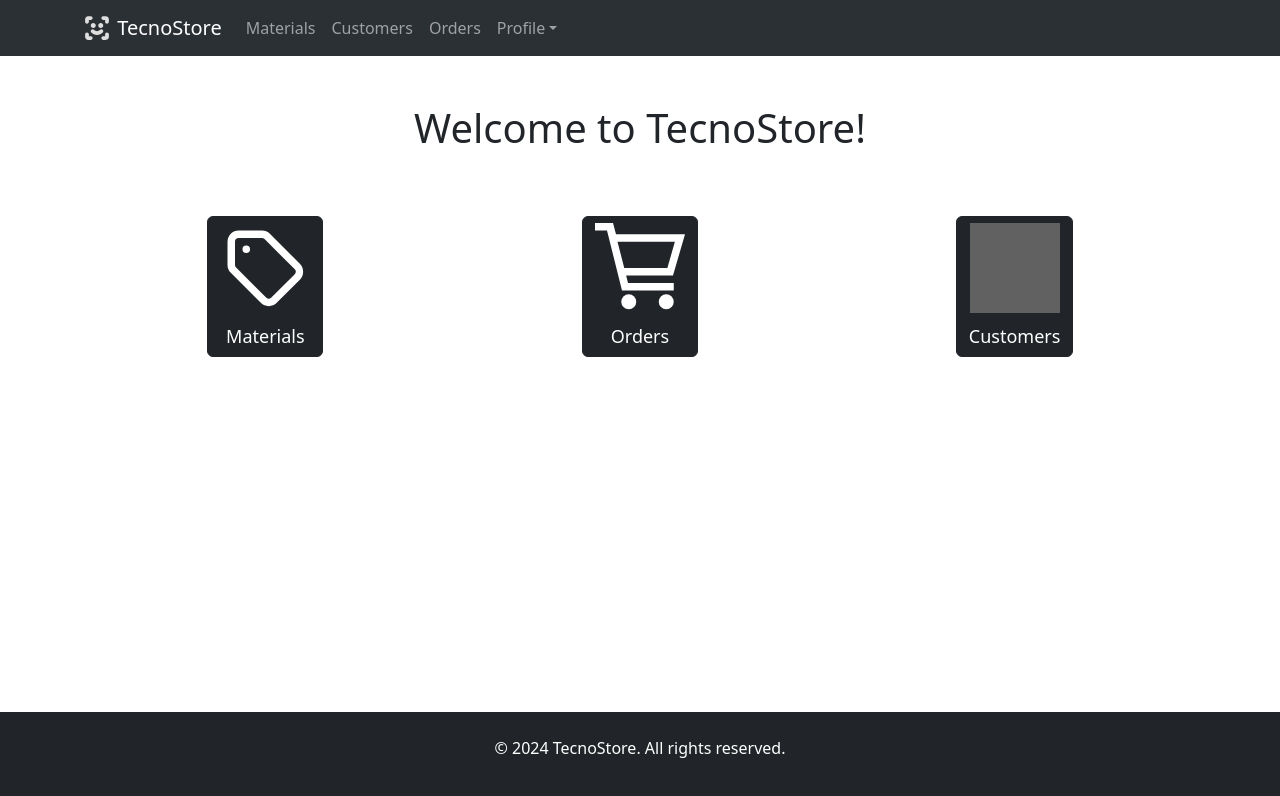
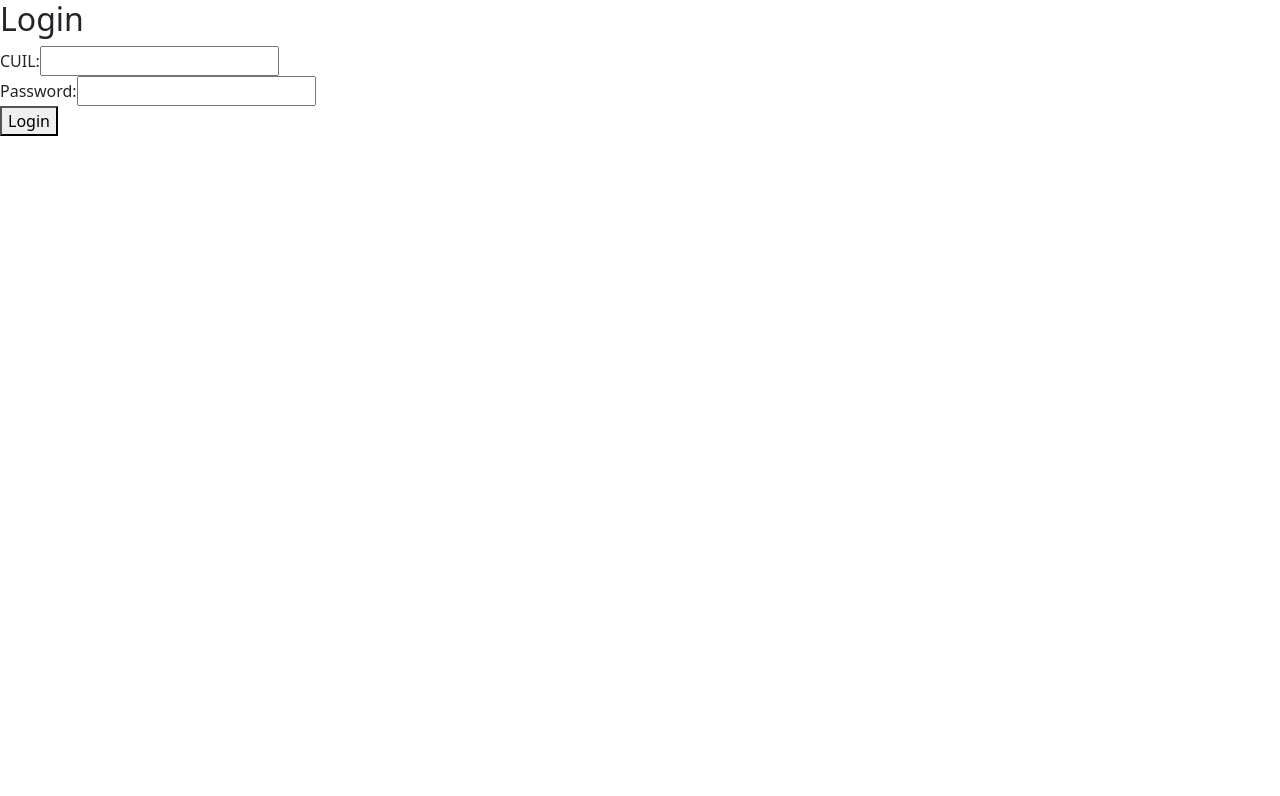
Before and after one commit to NicoZapata28/frontend-tp-dsw-2024, a React (Vite) app: page / in a window 1280 px wide. Shown: the top 796 px of the page. Built offline with nearby package versions, Linux system fonts and the light colour scheme; grey boxes are pictures that could not be loaded.

Commit message:
New feature: login

```diff
--- a/src/App.tsx
+++ b/src/App.tsx
@@ -1,3 +1,4 @@
+import { useState, useEffect } from "react"
 import Navigation from "./components/Navigation.tsx"
 import Materials from "./components/Materials.tsx"
 import Orders from "./components/Orders.tsx"
@@ -5,13 +6,32 @@ import Home from "./components/Home.tsx"
 import { BrowserRouter as Router, Routes, Route } from 'react-router-dom'
 import Footer from "./components/Footer.tsx"
 import Customers from "./components/Customers.tsx"
-
+import LoginForm from "./components/LoginForm.tsx"
 
 const App = () => {
+  const [isLoggedIn, setIsLoggedIn] = useState<boolean>(false)
+
+  useEffect(() => {
+    const token = localStorage.getItem('token')
+    console.log("Token:", token)
+    if(token){
+      setIsLoggedIn(true)
+    }
+  }, [])
+
+  if (!isLoggedIn){
+    return <LoginForm onLoginSuccess={() => setIsLoggedIn(true)} />
+  }
+
+  const handleLogout = () => {
+    localStorage.removeItem('token')
+    setIsLoggedIn(false)
+  }
+
   return (
     <div className="d-flex flex-column min-vh-100">
       <Router>
-        <Navigation />
+        <Navigation onLogout={handleLogout}/>
         <Routes>
           <Route path="/" element={<Home />} />
           <Route path="/materials" element={<Materials />} />
--- /dev/null
+++ b/src/components/LoginForm.tsx
@@ -0,0 +1,59 @@
+import { useState } from "react"
+import loginService from '../services/login.ts'
+
+interface LoginFormProps {
+  onLoginSuccess: () => void
+}
+
+const LoginForm: React.FC<LoginFormProps> = ({onLoginSuccess}) => {
+  const [cuil, setCuil] = useState<string>('')
+  const [password, setPassword] = useState<string>('')
+  const [errorMessage, setErrorMessage] = useState<string | null>(null)
+
+  const handleLogin = async (event: React.FormEvent) => {
+    event.preventDefault();
+
+    try {
+      const response = await loginService.login({ cuil, password })
+      localStorage.setItem('token', response.data.token)
+      onLoginSuccess()
+    } catch (error) {
+      setErrorMessage('Invalid CUIL or password')
+      setTimeout(() => {
+        setErrorMessage(null)
+      }, 5000)
+    }
+  }
+
+  return (
+    <div>
+      <h2>Login</h2>
+      {errorMessage && <div className="error">{errorMessage}</div>}
+      <form onSubmit={handleLogin}>
+        <div>
+          <label htmlFor="cuil">CUIL:</label>
+          <input
+            type="text"
+            id="cuil"
+            value={cuil}
+            onChange={({ target }) => setCuil(target.value)}
+            required
+          />
+        </div>
+        <div>
+          <label htmlFor="password">Password:</label>
+          <input
+            type="password"
+            id="password"
+            value={password}
+            onChange={({ target }) => setPassword(target.value)}
+            required
+          />
+        </div>
+        <button type="submit">Login</button>
+      </form>
+    </div>
+  )
+}
+
+export default LoginForm
--- a/src/components/Navigation.tsx
+++ b/src/components/Navigation.tsx
@@ -4,7 +4,11 @@ import Navbar from 'react-bootstrap/Navbar'
 import NavDropdown from 'react-bootstrap/NavDropdown'
 import faceStore from '../img/face-store.svg'
 
-const Navigation = () =>{
+interface NavigationProps{
+  onLogout: () => void
+}
+
+const Navigation:React.FC<NavigationProps> = ({onLogout}) =>{
   return(
     <Navbar bg="dark" data-bs-theme="dark" expand="xl" className="bg-body-tertiary">
       <Container>
@@ -32,7 +36,7 @@ const Navigation = () =>{
               </NavDropdown.Item>
               <NavDropdown.Item href="#action/3.3">Another action</NavDropdown.Item>
               <NavDropdown.Divider />
-              <NavDropdown.Item href="#action/3.4">
+              <NavDropdown.Item onClick={onLogout}>
                 Close session
               </NavDropdown.Item>
             </NavDropdown>
--- /dev/null
+++ b/src/services/login.ts
@@ -0,0 +1,14 @@
+import axios from 'axios'
+const baseUrl= 'http://localhost:3006/api/login'
+
+interface LoginCredentials {
+  cuil: string,
+  password: string
+}
+
+const login = async ( credentials: LoginCredentials) =>{
+  const response = await axios.post(baseUrl, credentials)
+  return response
+}
+
+export default {login}
```
